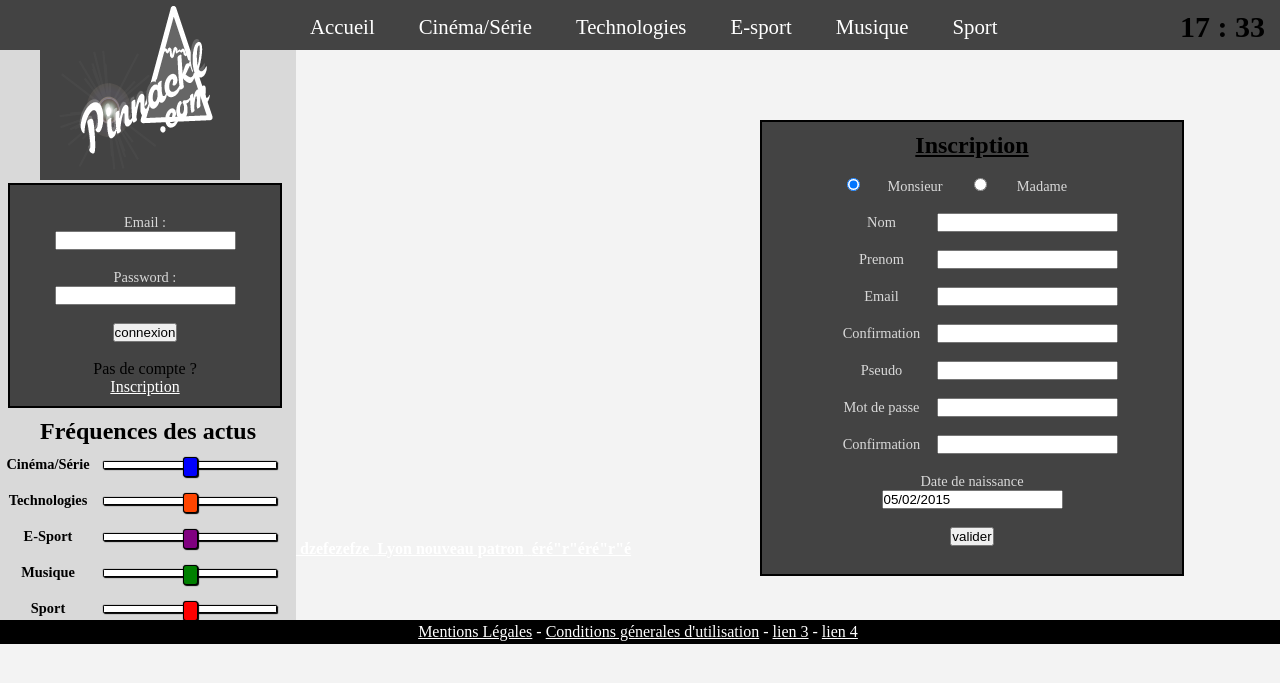
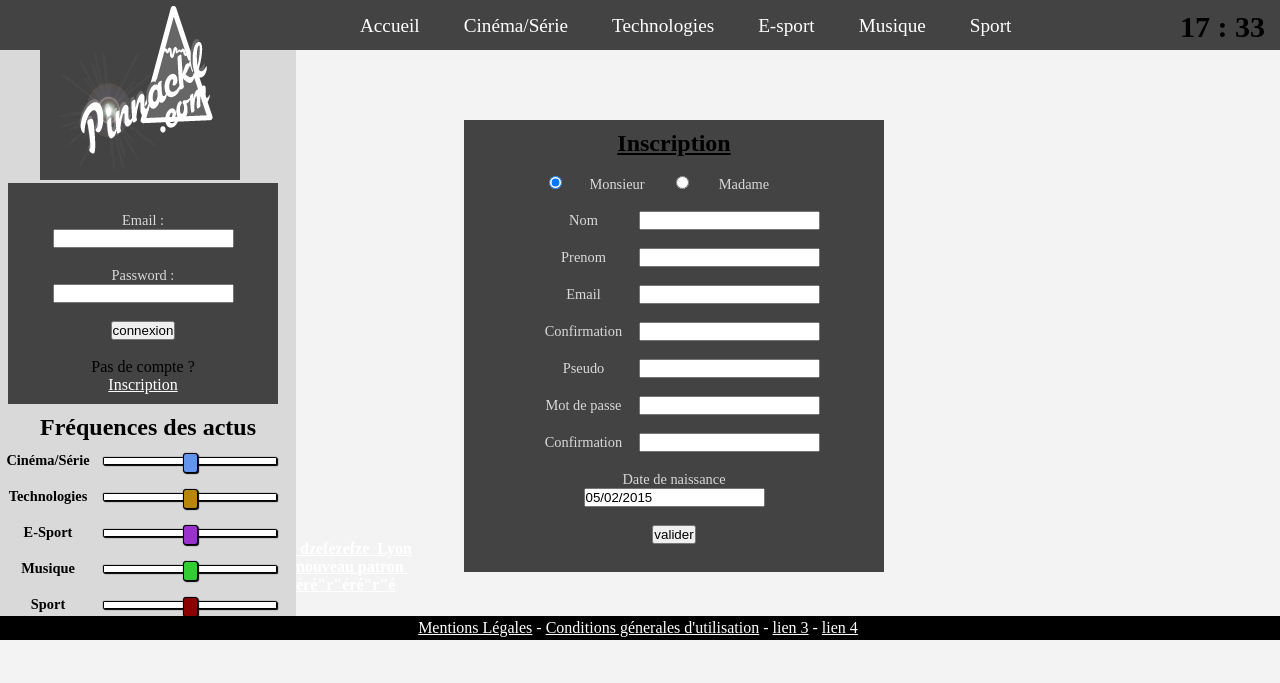
Before and after one commit to esgi-3dw-groupe5/annual-project, a PHP site: page /annual-project/ in a window 1280 px wide. Shown: the top 683 px of the page. Run offline with PHP 8.4, Linux system fonts and the light colour scheme; data comes from the database, SQL or seed files in the repository; data that the repository does not hold is empty; some libraries are stand-ins or nearby versions.

Commit message:
[design] tpl + css (flat) bis

```diff
--- a/assets/css/form.css
+++ b/assets/css/form.css
@@ -33,7 +33,7 @@ label {
 	margin-top: 130px;
 	margin-bottom: 30px;
 	text-align: center;
-	border: 2px solid black;
+	/*border: 2px solid black;*/
 	padding: 10px;
 	width: 250px;
 	/*box-shadow: 8px 8px 10px #D83F3D;*/
@@ -42,8 +42,9 @@ label {
 #si_form {
 	float: right;
 	text-align: center;
-	border: 2px solid black;
+	/*border: 2px solid black;*/
 	padding: 10px;
+	margin-right: 300px;
 	width: 400px;
 	/*box-shadow: 8px 8px 10px #D83F3D;*/
 	background-color: #434343;
--- a/assets/css/header.css
+++ b/assets/css/header.css
@@ -31,7 +31,7 @@ header {
 .nav {
 	position: absolute;
 	top: 5px;
-	left: 300px;
+	left: 350px;
 	text-align: center;
 	margin: 10px;
 }
@@ -42,7 +42,7 @@ header {
 a.subnav {
 	/*font-family: "MeriendaOne-Regular";*/
 	color: white;
-	font-size: 130%;
+	font-size: 120%;
 	text-decoration: none;
 	text-align: center;
 	margin-right: 40px;
--- a/assets/css/sidebar.css
+++ b/assets/css/sidebar.css
@@ -48,19 +48,19 @@ input[type=range]::-webkit-slider-thumb {
   box-shadow: 1px 1px 1px #000000, 0px 0px 1px #0d0d0d; /* Add cool effects to your sliders! */
 }
 input[type=range]#cine::-webkit-slider-thumb {
-  background: blue;
+  background: #6495ED;
 }
 input[type=range]#techno::-webkit-slider-thumb {
-  background: #FF4500;
+  background: #B8860B;
 }
 input[type=range]#esport::-webkit-slider-thumb {
-  background: purple;
+  background: #9932CC;
 }
 input[type=range]#musique::-webkit-slider-thumb {
-  background: green;
+  background: #32CD32;
 }
 input[type=range]#sport::-webkit-slider-thumb {
-  background: red;
+  background: #8B0000;
 }
 
 /* All the same stuff for Firefox */
```
